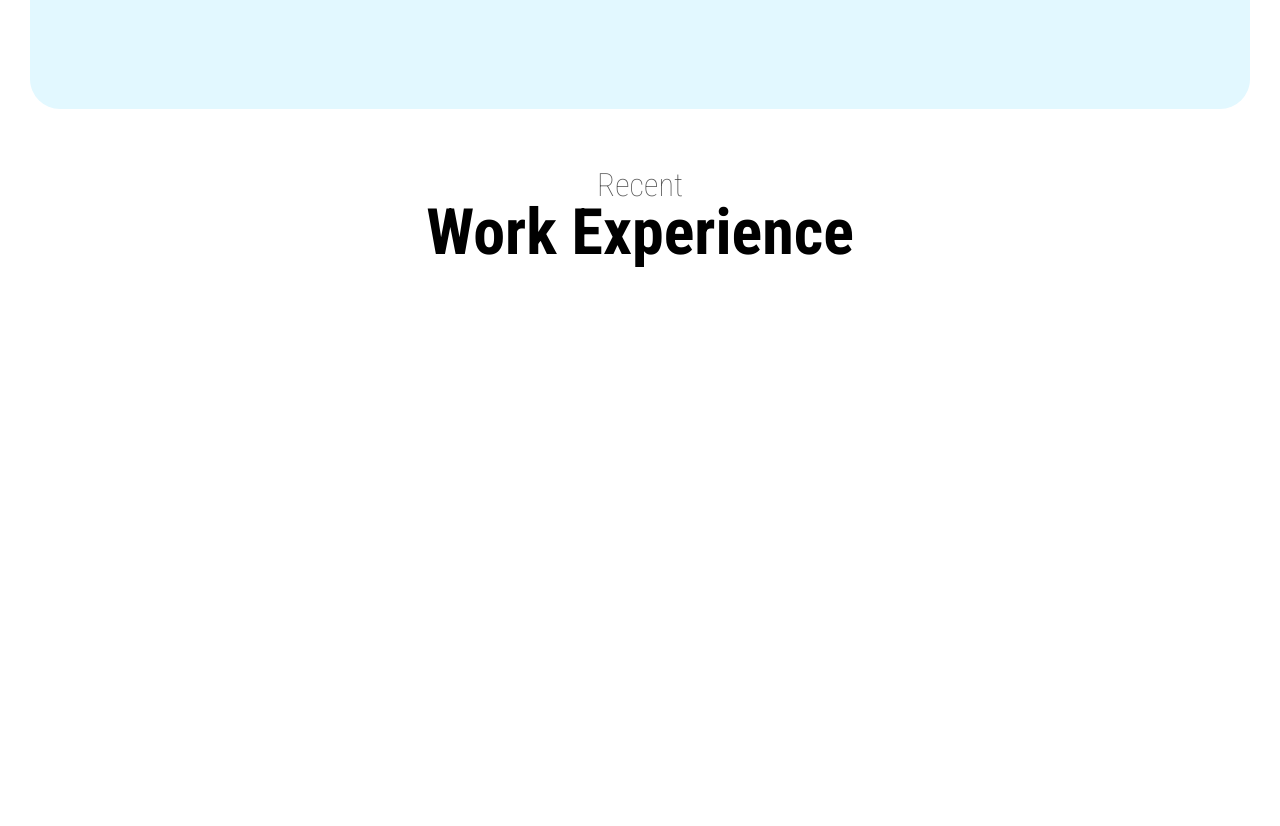
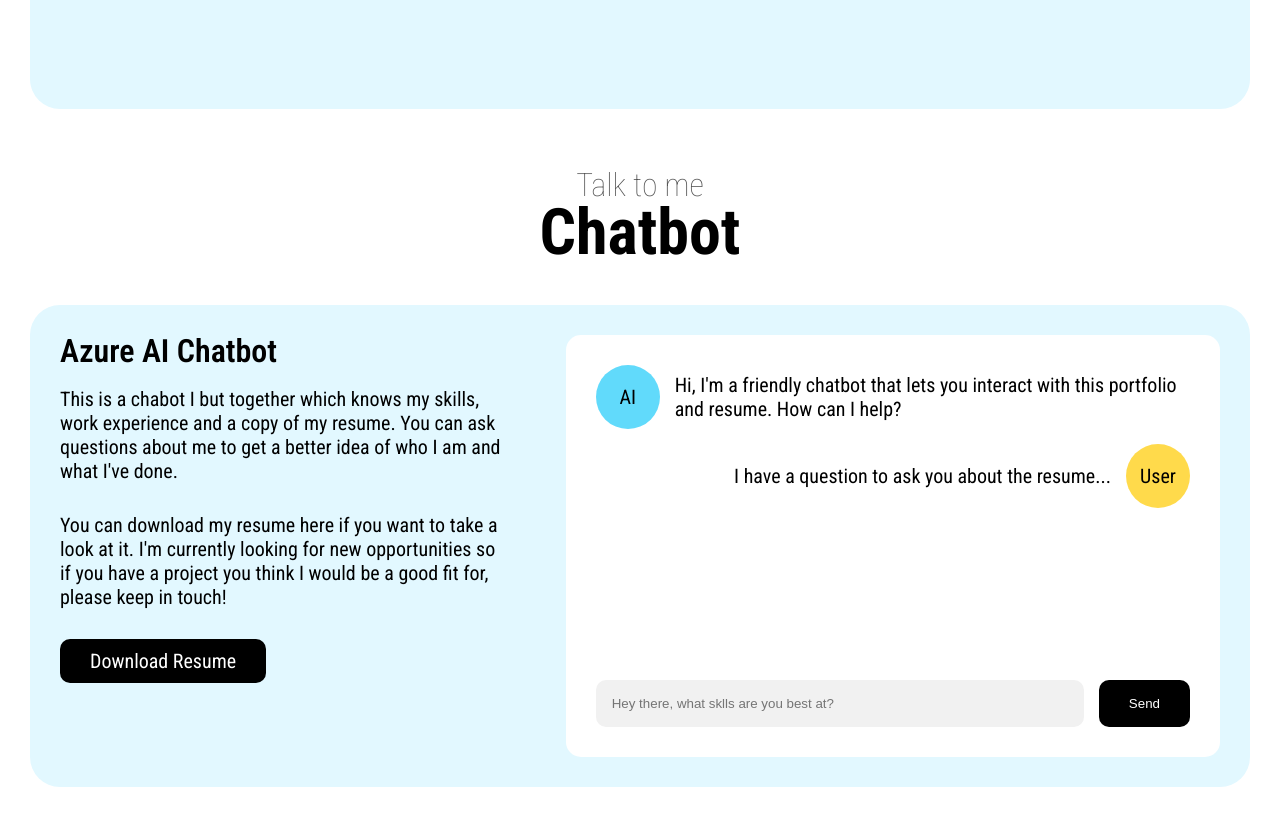
Before and after one commit to moinahmed97/Portfolio, a plain HTML site: page index.html in a window 1280 px wide. Shown: the part 1440-2266 px from the top of the page. Drawn offline with Linux system fonts and the light colour scheme.

Commit message:
the codebase for my portfolio website

```diff
--- a/index.html
+++ b/index.html
@@ -3,7 +3,7 @@
 <head>
     <meta charset="UTF-8">
     <meta name="viewport" content="width=device-width, initial-scale=1.0">
-    <title>Document</title>
+    <title>Moin's Portfolio</title>
     <link rel="preconnect" href="https://fonts.googleapis.com">
     <link rel="preconnect" href="https://fonts.gstatic.com" crossorigin>
     <link href="https://fonts.googleapis.com/css2?family=Roboto+Condensed:ital,wght@0,100..900;1,100..900&display=swap" rel="stylesheet">
@@ -24,13 +24,13 @@
             <a href="#">Home</a>
         </li>
         <li>
-            <a href="#">Skills</a>
+            <a href="#skills">Skills</a>
         </li>
         <li>
             <a href="#">Projects</a>
         </li>
         <li>
-            <a href="#">Contact Me</a>
+            <a href="mailto:moinn5810@gmail.com" class="button">Contact Me</a>
         </li>
         </ul>
         <a href="#" class="mobile-toggle" onClick="toggleMobileMenu();">
@@ -54,10 +54,10 @@
                 user experiences. </span>
         </p>
         <div class="call-to-action">
-            <a href="#" class="button black">
+            <a href="./MoinSyedResume.pdf" class="button black">
             View Resume
         </a>
-            <a href="#" class="button white">
+            <a href="mailto:moinn5810@gmail.com" class="button white">
             Contact Me
         </a>
     </div>
@@ -107,7 +107,7 @@
 
         </div>
     </section>
-    <section class="skills container">
+    <section id="skills" class="skills container">
         <h2><small>About me</small> Skills</h2>
         <div class="holder-blue">
             <div class="left-column">
@@ -150,11 +150,59 @@
             </div>
         </div>
     </section>
-    <section class="work-experience-container">
+
+    <section class="chatbot container">
         <h2>
-            <small>Recent</small>
-            Work Experience
+            <small>
+                Talk to me
+            </small>
+            Chatbot
         </h2>
+        <div class="chatbot-blue">
+            <div class="chat-info">
+                <h3>
+                    Azure AI Chatbot
+                </h3>
+                <p>
+                    This is a chabot I but together which knows my skills, work experience and a copy of my resume.
+                    You can ask questions about me to get a better idea of who I am and what I've done.
+                </p>
+                <p>
+                    You can download my resume here if you want to take a look at it.
+                    I'm currently looking for new opportunities so if you have a project you think I would be a good fit for, please keep in touch!
+                </p>
+                <a class="button black"href="./MoinSyedResume.pdf">Download Resume</a>
+            </div>
+            <div class="chat-box">
+                <div class="scroll-area">
+                    <ul id="chat-log">
+                        <li>
+                            <span class="avatar bot">
+                            AI</span>
+                            <div class="message">
+                                Hi, I'm a friendly chatbot that lets you interact with this portfolio and resume. How can I help?
+
+                            </div>
+                        </li>
+                        <li>
+                        <span class="user">
+                            User</span>
+                            <div class="message">
+                                I have a question to ask you about the resume...
+
+                            </div>
+                        </li>
+
+                    </ul>
+                </div>
+                <div class="chat-message">
+                    <input type="text" placeholder="Hey there, what sklls are you best at?">
+                   <button class="button black">Send</button>
+                </div>
+
+            </div>
+        </div>
+
     </section>
    </main>
 </body>
--- a/styles.css
+++ b/styles.css
@@ -352,3 +352,104 @@ h1{
     margin-bottom: 20px;
     color: var(--base-800);
   }
+
+  .chatbot{
+    .chatbot-blue{
+        background-color: var(--blue-100);
+        border-radius: 30px;
+        padding:30px;
+        gap:30px;
+        display: flex;
+        @media (max-width:1024px){
+            flex-direction: column;
+        }
+        p{
+            margin-bottom: 30px;
+        }
+        .chat-info{
+            flex: 3;
+            padding-right: 30px;
+        }
+        .chat-box {
+            flex: 4;
+            background-color: white;
+            border-radius: 15px;
+            padding: 30px;
+            display: flex;
+            flex-direction: column;
+            .scroll-area{
+                max-height: 300px;
+                height: 300px;
+                overflow-y: scroll;
+                ul {
+                    display: flex;
+                    flex-direction: column;
+                    justify-content: flex-end;
+                    gap:15px;
+                    li{
+                        display:flex;
+                        align-items:center;
+                        gap:15px;
+                        &:nth-child(even){
+                            text-align: right;
+                            justify-content: flex-end;
+                            flex-direction: row-reverse;
+                            span{
+                                background-color: var(--yellow);
+                            }
+                        }
+
+                        span{
+                            background-color: var(--blue-400);
+                            width:64px;
+                            height: 64px;
+                            border-radius: 50%;
+                            display: inline-flex;
+                            align-items: center;
+                            justify-content: center;
+                            @media(max-width:768px) {
+                                width:48px;
+                                height:48px;
+
+                            }
+
+                        }
+                        div{
+                            flex:1;
+                        }
+                    }
+
+                }
+            }
+            .chat-message{
+                display: flex;
+                margin-top: 15px;
+                gap:15px;
+                input{
+                    border-radius: 10px;
+                    flex:1;
+                    padding: 15px;
+                    border: 1px solid transparent;
+                    background-color: var(--base-100);
+                    &:hover{
+                        outline:none;
+                        background-color: white;
+                        border: 1px soild var(--base-100);
+
+                    }
+                    &:focus{
+                        outline:none;
+                        background-color: white;
+                        border: 1px soild var(--base-100);
+
+                    }
+
+                }
+                button{
+                    border:none;
+                    cursor:pointer;
+                }
+            }
+        }
+    }
+  }
```
Also changed, not shown: 1 other file.
